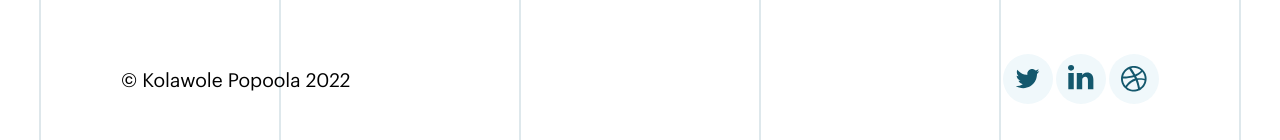
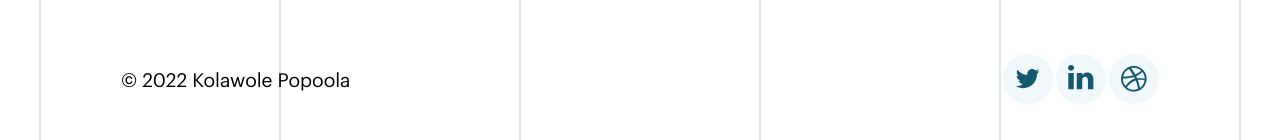
Before and after one commit to Sideshow-Charles/Kolawole-Porfolio, a Nuxt app: page / in a window 1280 px wide. Shown: the part 2095-2235 px from the top of the page. Built offline with nearby package versions, Linux system fonts and the light colour scheme.

Commit message:
footer tweak

```diff
--- a/components/Footer.vue
+++ b/components/Footer.vue
@@ -1,8 +1,8 @@
 <template>
   <footer class="footer__container">
     <footer class="footer__text">
-      <p>&copy; Kolawole Popoola {{ new
-        Date().getFullYear() }}</p>
+      <p>&copy; {{ new
+        Date().getFullYear() }} Kolawole Popoola</p>
     </footer>
     <footer class="footer__links">
       <a href="https://www.twitter.com/_Kolaa" target="_blank"><img src="../assets/images/twitter.svg" alt="" /></a>
```
